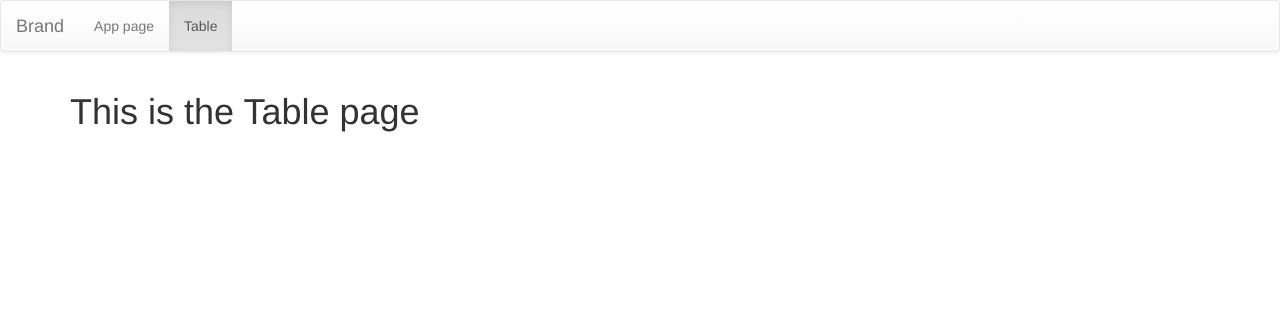
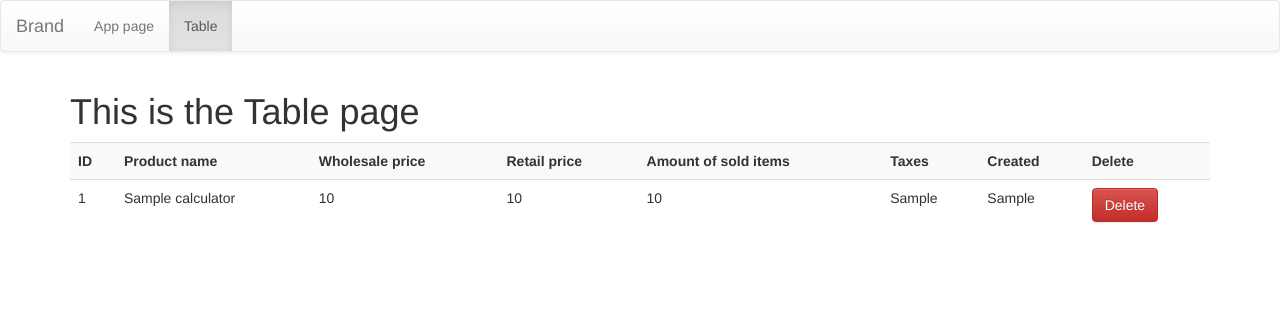
Before and after one commit to DmitryBrezhnev/10_03, a PHP site: page /table_b.php in a window 1280 px wide. Shown: the top 312 px of the page. Run offline with PHP 8.4, Linux system fonts and the light colour scheme; tables that the repository leaves empty or names only in its code hold one stand-in row (values such as "Sample post").

Commit message:
Added this functionality to the app

```diff
--- a/table_b.php
+++ b/table_b.php
@@ -1,5 +1,88 @@
 <?php require_once("header.php"); ?>
+<?php
+	// table.php
 
+	//getting our config
+	require_once("config.php");
+
+	//create connection
+	$mysql = new mysqli("localhost", $db_username, $db_password, "webpr2016_dmibre");
+
+/*
+		IF THERE IS ?DELETE=ROW_ID in the url
+	*/
+	if(isset($_GET["delete"])){
+
+		echo "Deleting row with id:".$_GET["delete"];
+
+		// NOW() = current date-time
+		$stmt = $mysql->prepare("UPDATE Revenue_calculator SET Deleted=NOW() WHERE id = ?");
+
+		echo $mysql->error;
+
+		//replace the ?
+		$stmt->bind_param("i", $_GET["delete"]);
+
+		if($stmt->execute()){
+			echo "deleted successfully";
+		}else{
+			echo $stmt->error;
+		}
+
+		//closes the statement, so others can use connection
+		$stmt->close();
+
+	}
+
+	//SQL sentence
+	$stmt = $mysql->prepare("SELECT id, Product_name, Wholesale_price, Retail_price, Amount_of_sold_items, Taxes, created FROM Revenue_calculator WHERE deleted IS NULL ORDER BY id DESC LIMIT 10");
+
+	//if error in sentence
+	echo $mysql->error;
+
+	//variables for data for each row we will get
+	$stmt->bind_result($id, $Product_name, $Wholesale_price, $Retail_price, $Amount_of_sold_items, $Taxes, $created);
+
+	//query
+	$stmt->execute();
+
+	$table_html = "";
+
+	//add smth to string .=
+	$table_html .= "<table class='table table-striped'>";
+		$table_html .= "<tr>";
+			$table_html .= "<th>ID</th>";
+			$table_html .= "<th>Product name</th>";
+			$table_html .= "<th>Wholesale price</th>";
+			$table_html .= "<th>Retail price</th>";
+			$table_html .= "<th>Amount of sold items</th>";
+			$table_html .= "<th>Taxes</th>";
+			$table_html .= "<th>Created</th>";
+			$table_html .= "<th>Delete </th>";
+		$table_html .= "</tr>";
+
+	// GET RESULT
+	//we have multiple rows
+	while($stmt->fetch()){
+
+		//DO SOMETHING FOR EACH ROW
+		//echo $id." ".$message."<br>";
+		$table_html .= "<tr>"; //start new row
+			$table_html .= "<td>".$id."</td>"; //add columns
+			$table_html .= "<td>".$Product_name."</td>";
+			$table_html .= "<td>".$Wholesale_price."</td>";
+			$table_html .= "<td>".$Retail_price."</td>";
+			$table_html .= "<td>".$Amount_of_sold_items."</td>";
+			$table_html .= "<td>".$Taxes."</td>";
+			$table_html .= "<td>".$created."</td>";
+			$table_html .= "<td><a class='btn btn-danger' href='?delete=".$id."'>Delete</a></td>";
+		$table_html .= "</tr>"; //end row
+	}
+	$table_html .= "</table>";
+
+
+
+?>
 		<nav class="navbar navbar-default">
 	  <div class="container-fluid">
 		<!-- Brand and toggle get grouped for better mobile display -->
@@ -41,6 +124,8 @@
 
 		<h1> This is the Table page </h1>
 
+         <?php echo $table_html; ?>
+
 
 
 	</div>
```
Also changed, not shown: app_b.php (+19 -19 lines).
